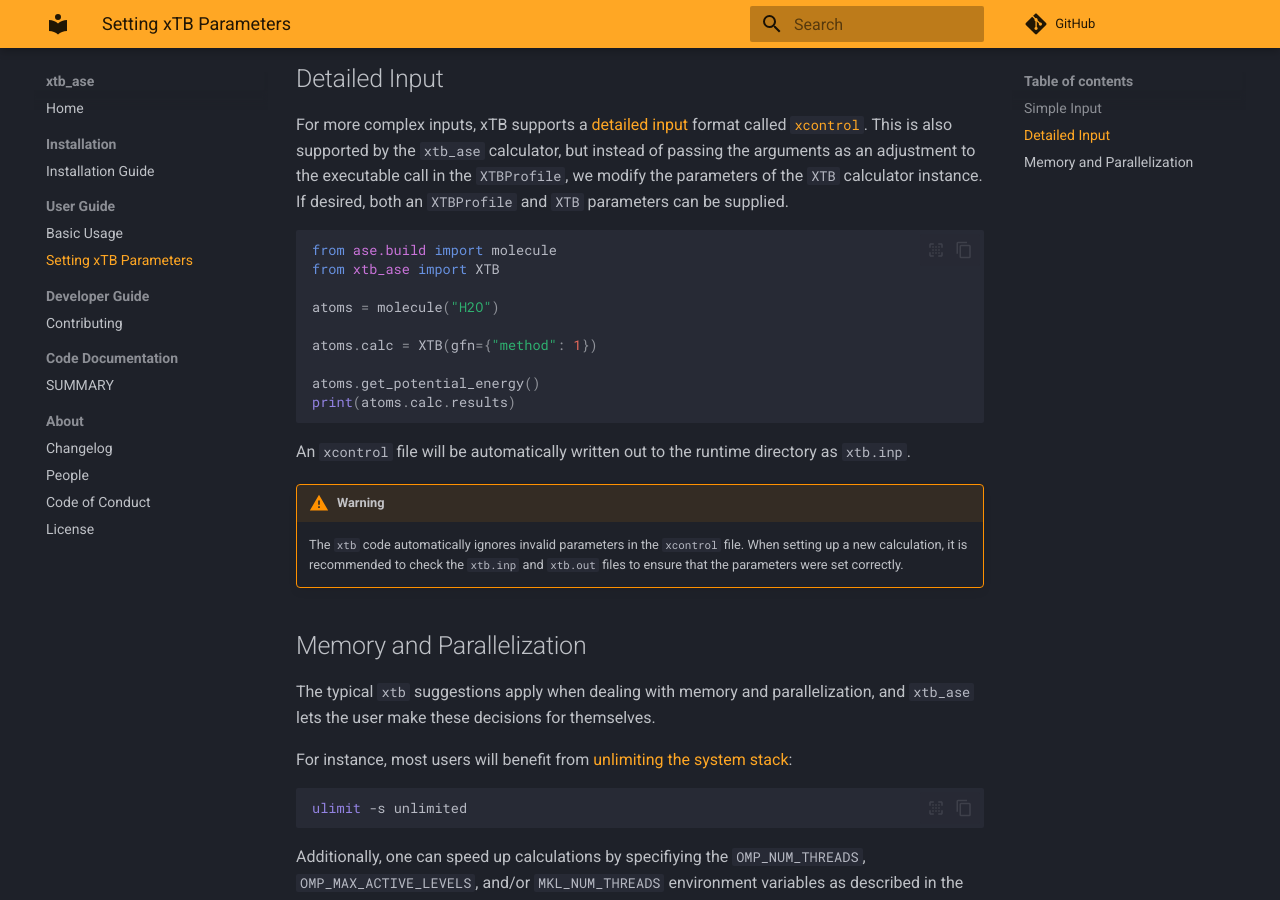
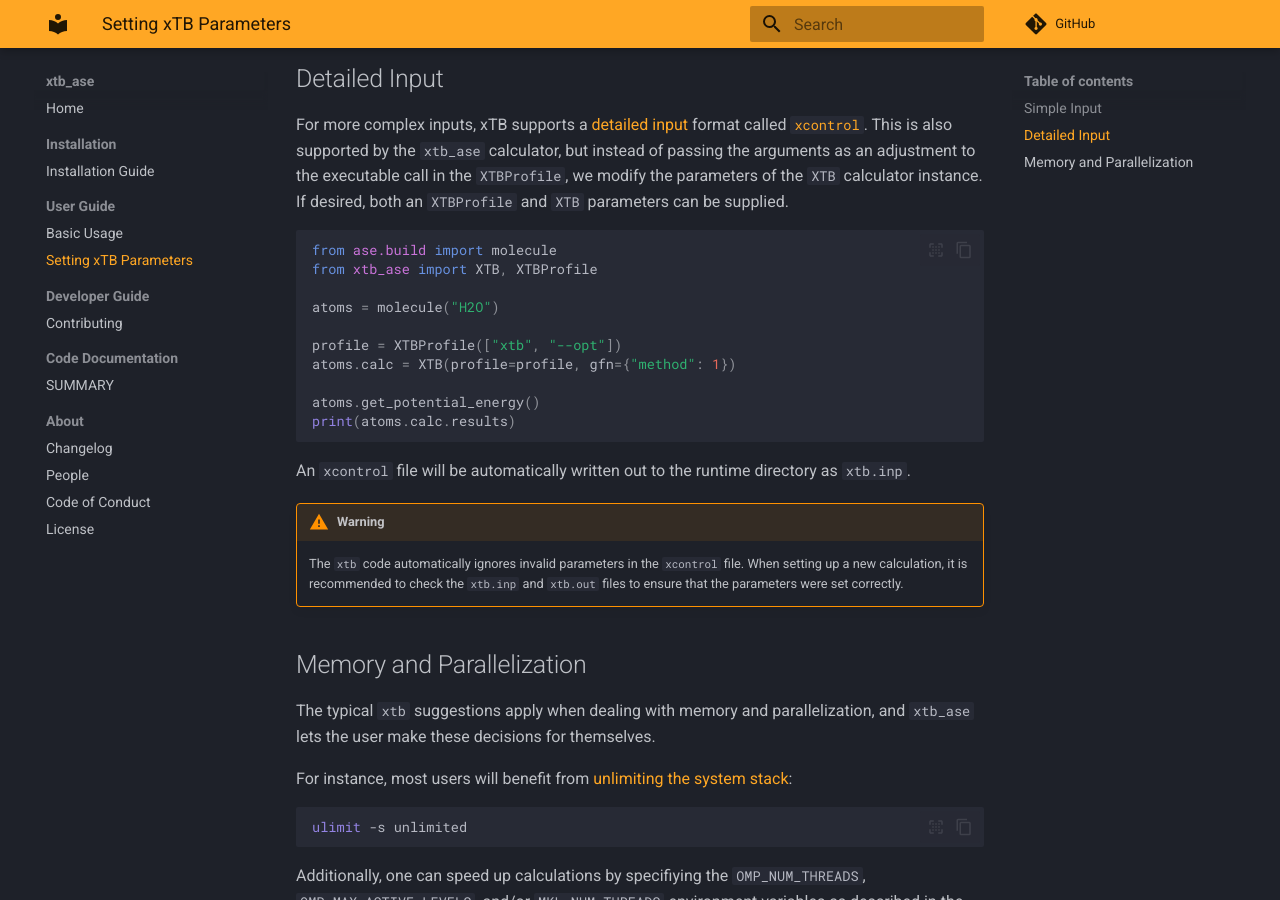
Before and after one commit to Andrew-S-Rosen/xtb_ase, an MkDocs documentation site: the page built from docs/user_guide/parameters.md, in a window 1280 px wide and 900 px high, scrolled down 1268 px. Built offline with MkDocs 1.6.1 and Material for MkDocs 9.7.7, drawn with Linux system fonts in a browser that asks for light colours; plug-ins that fetch from the network failed and are left out; comment, search, counter and statistics services are not loaded.

Commit message:
Update parameters.md

````diff
--- a/docs/user_guide/parameters.md
+++ b/docs/user_guide/parameters.md
@@ -61,11 +61,12 @@ For more complex inputs, xTB supports a [detailed input](https://xtb-docs.readth
 
 ```python
 from ase.build import molecule
-from xtb_ase import XTB
+from xtb_ase import XTB, XTBProfile
 
 atoms = molecule("H2O")
 
-atoms.calc = XTB(gfn={"method": 1})
+profile = XTBProfile(["xtb", "--opt"])
+atoms.calc = XTB(profile=profile, gfn={"method": 1})
 
 atoms.get_potential_energy()
 print(atoms.calc.results)
````
